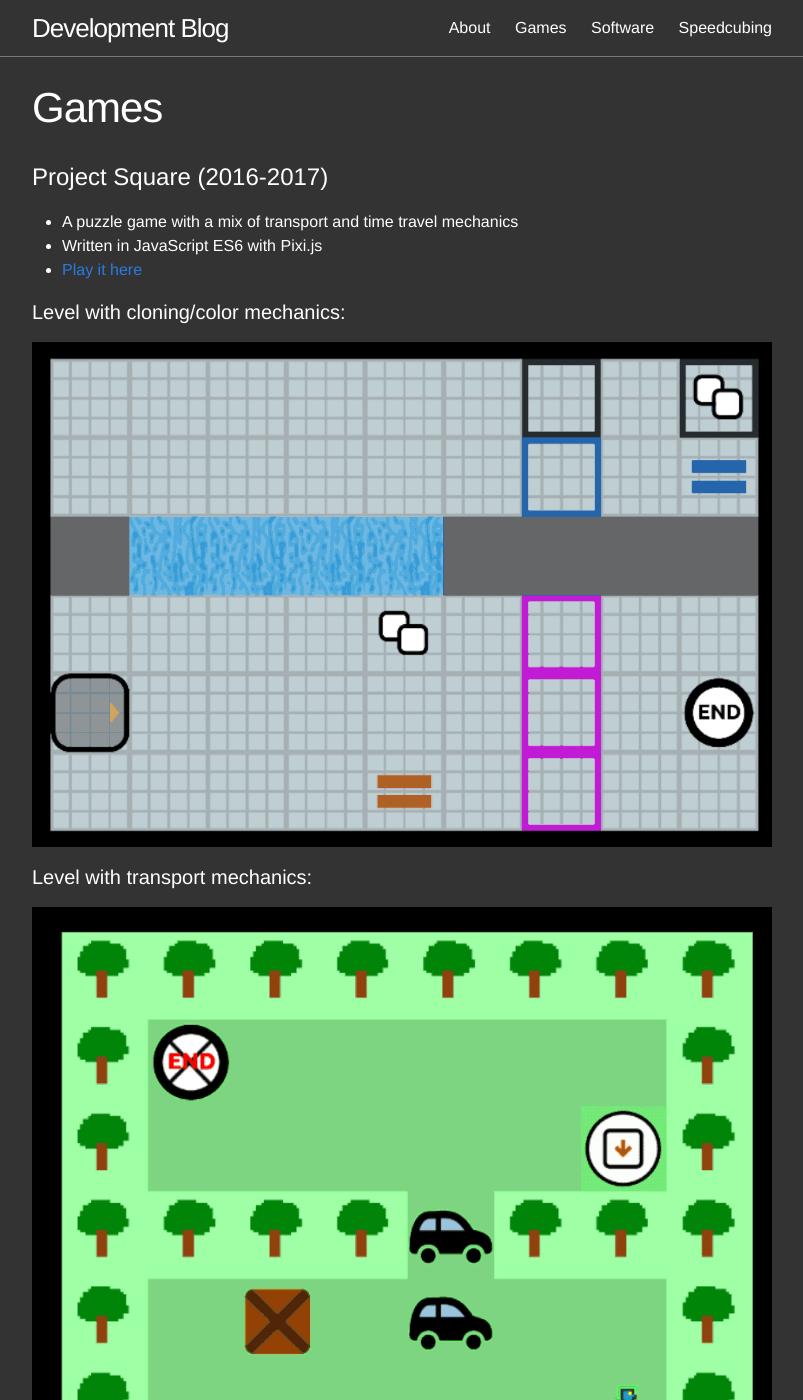
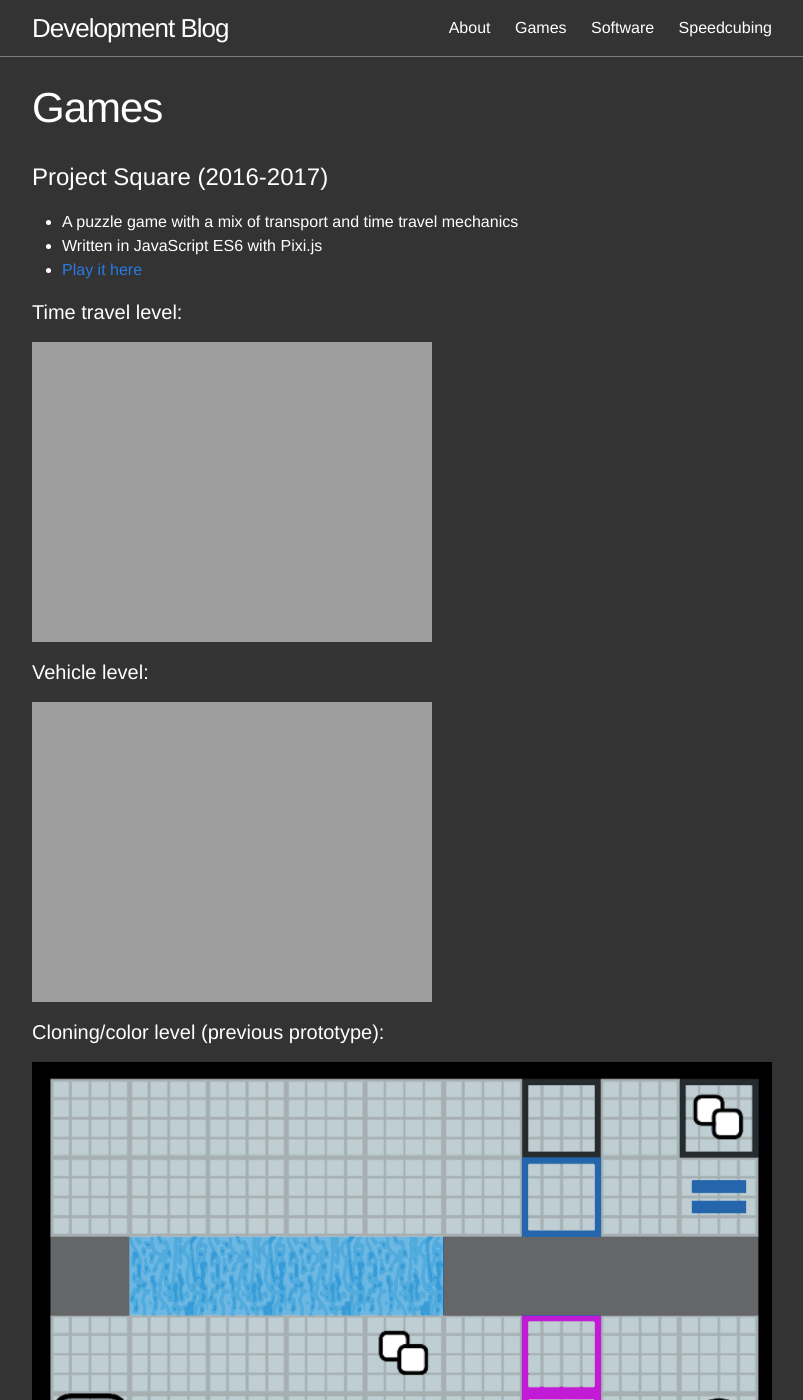
Before and after one commit to ayebear/ayebear-website, a Jekyll site: the page built from games.md, in a window 1280 px wide and 1400 px high. Shown: the whole window, without its empty margins (238-1041 px from the left). Built offline with Jekyll 4.4.1, drawn with Linux system fonts in a browser that asks for light colours.

Commit message:
Added recordings of latest mechanics in Project Square

```diff
--- a/games.md
+++ b/games.md
@@ -10,11 +10,14 @@
 * Written in JavaScript ES6 with Pixi.js
 * [Play it here](http://ayebear.com/project-square/)
 
-#### Level with cloning/color mechanics:
+#### Time travel level:
+![Project Square]({{ site.url }}/data/ps_time_level.gif)
+
+#### Vehicle level:
+![Project Square]({{ site.url }}/data/ps_vehicle_level.gif)
+
+#### Cloning/color level (previous prototype):
 ![Project Square]({{ site.url }}/data/posts/cloning_color_mechanics.gif)
-
-#### Level with transport mechanics:
-![Project Square]({{ site.url }}/data/transport_multiple_vehicles.gif)
 
 # You Are The Virus (2015)
 
```
Also changed, not shown: data/transport_multiple_vehicles.gif (deleted), 2 other files.
